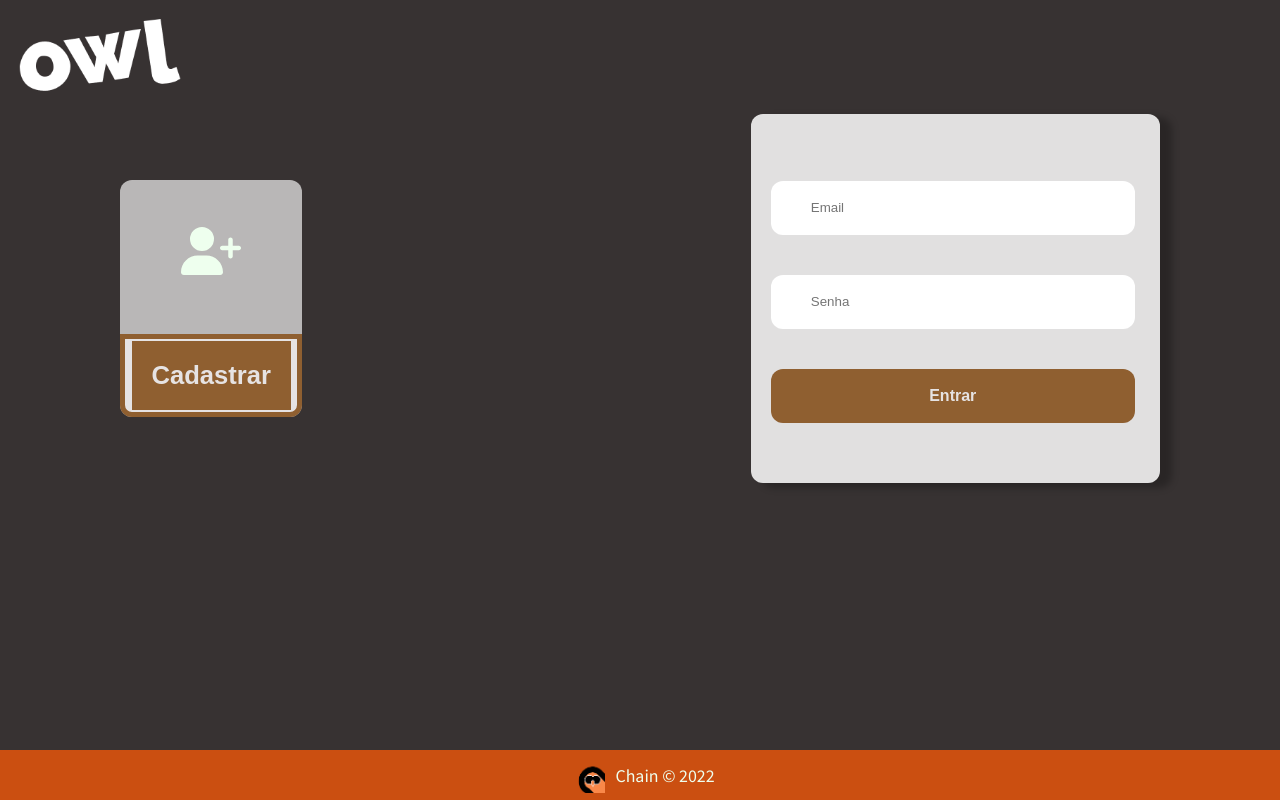
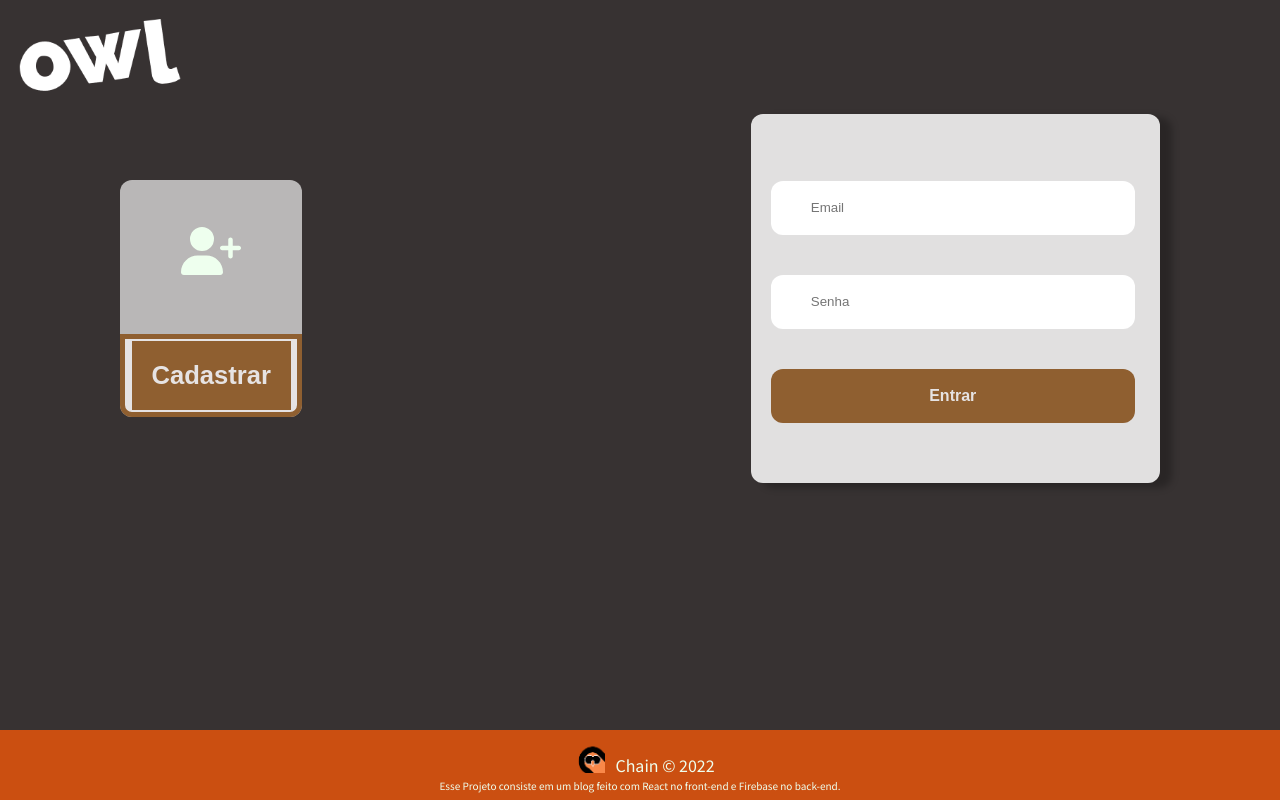
Before and after one commit to Jeff-Christian/Owl-Blog, a React (Create React App) app: page / in a window 1280 px wide. Built offline with nearby package versions, Linux system fonts and the light colour scheme; no server answers.

Commit message:
changed image in page not found of project, added about paragraph in footer and router guard for user authenticate

```diff
--- a/src/App.js
+++ b/src/App.js
@@ -1,7 +1,7 @@
 import './App.css';
 
 // Router
-import { BrowserRouter, Routes, Route } from "react-router-dom";
+import { BrowserRouter, Routes, Route, Navigate } from "react-router-dom";
 
 // Context
 import { AuthProvider } from './context/AuthContext';
@@ -50,7 +50,7 @@ function App() {
         <BrowserRouter>
           <Routes>
             <Route path='/' element={<Login></Login>}></Route>
-            <Route path='/home' element={<Home></Home>}></Route>
+            <Route path='/home' element={!user ? <Home></Home> : <Navigate to='/'/>}></Route>
             <Route path='/*' element={<NotFound></NotFound>}></Route>
           </Routes>
           <Footer></Footer>
--- a/src/Components/Footer/Footer.js
+++ b/src/Components/Footer/Footer.js
@@ -6,8 +6,8 @@ import iconFooter from '../../images/icon-footer.png';
 const Footer = () => {
   return (
         <footer>
-            <img src={iconFooter} alt="Logo footer" className="logoFooter" />
-            <p>Chain © 2022</p>
+            <p><img src={iconFooter} alt="Logo footer" className="logoFooter" />Chain © 2022</p>
+            <p className={styles.about}>Esse Projeto consiste em um blog feito com React no front-end e Firebase no back-end.</p>
         </footer>
   )
 }
--- a/src/Components/Footer/Footer.module.css
+++ b/src/Components/Footer/Footer.module.css
@@ -1,15 +1,20 @@
 footer{
     width: 100%;
-    height: 50px;
+    height: 70px;
     position: fixed;
     bottom: 0;
     background-color: #CB4F11;
     display: flex;
     justify-content: center;
     align-items: center;
+    flex-direction: column;
 }
 
 footer img{
     width: 40px;
     margin-right: 10px;
 }
+
+.about{
+    font-size: 10px;
+}
--- a/src/Pages/Not Found/NotFound.js
+++ b/src/Pages/Not Found/NotFound.js
@@ -1,9 +1,10 @@
-import logo from '../../images/icon-footer.png';
+import logo from '../../images/notfound-logo.png';
+import styles from './NotFound.module.css';
 
 
 const NotFound = () => {
   return (
-    <div className='container'>
+    <div className={styles.container}>
        <img src={logo} alt="Logo footer" className="logoFooter" />
        <h1>Ué, não há nada por aqui!</h1>
     </div>
--- /dev/null
+++ b/src/Pages/Not Found/NotFound.module.css
@@ -0,0 +1,6 @@
+.container{
+    display: flex;
+    flex-direction: column;
+    justify-content: center;
+    align-items: center;
+}
```
Also changed, not shown: src/images/notfound-logo.png (added).
